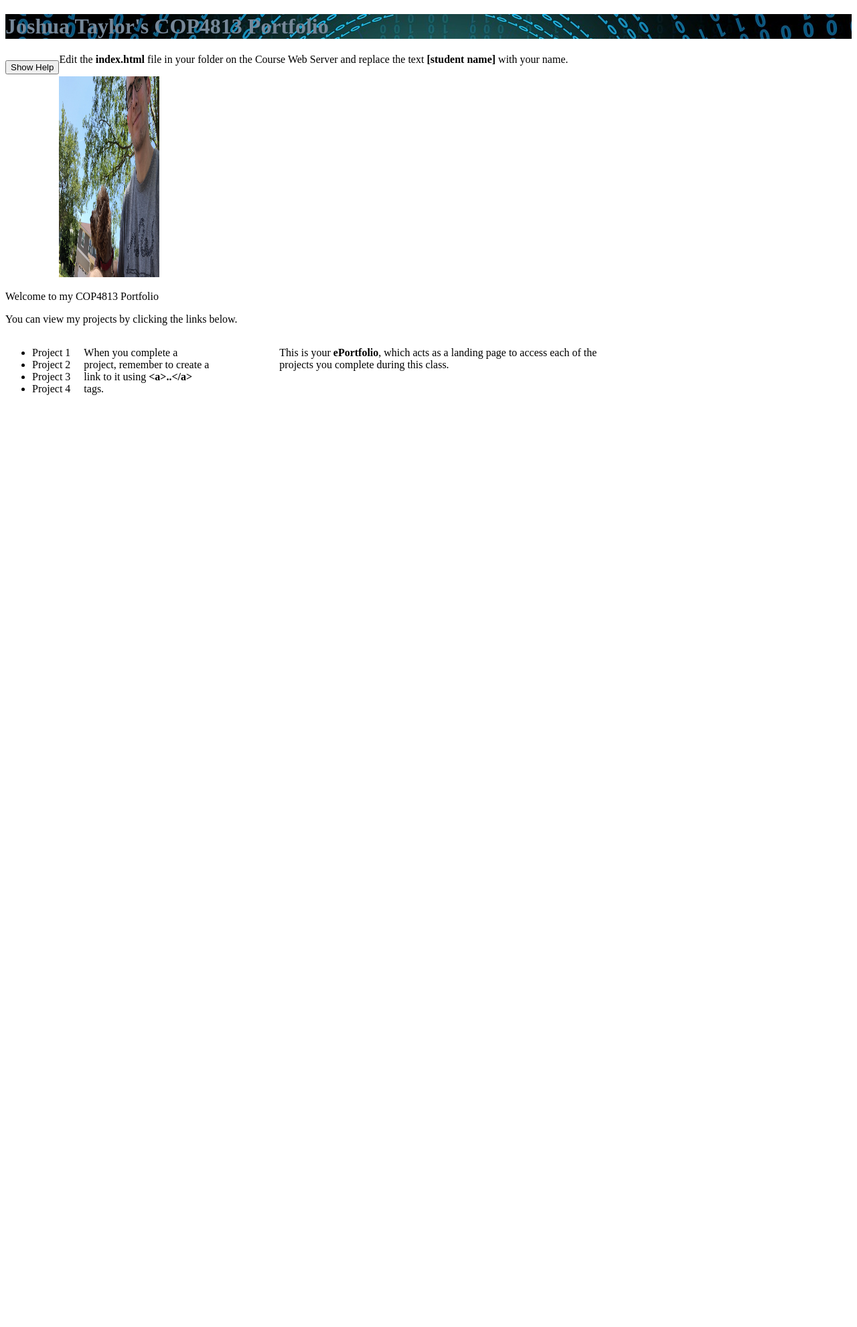
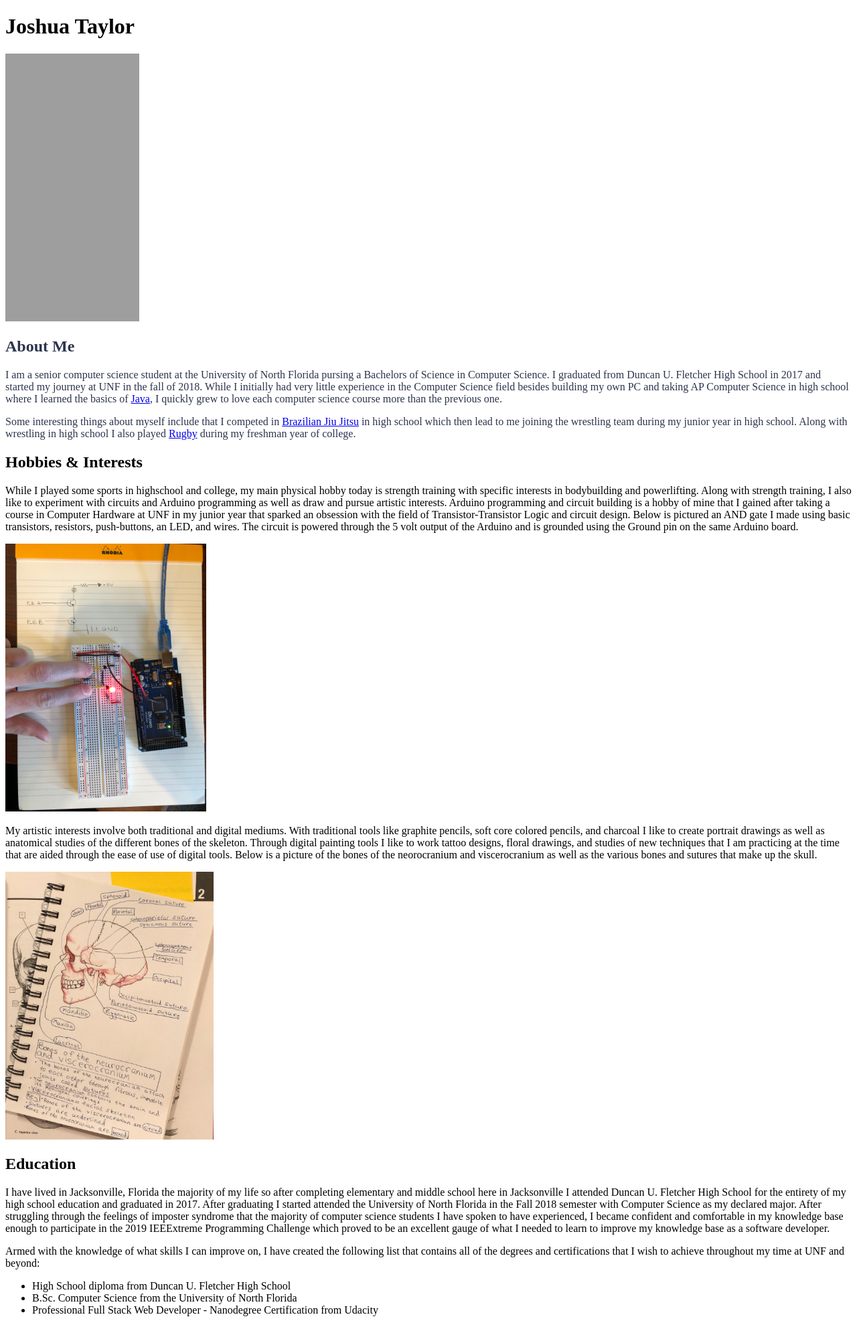
Before and after one commit to joshtaylora/cop4813, a PHP site: page /project1/index.html in a window 1280 px wide. Shown: the whole page at 67% size. Before the commit the page ends 590 px from the top, so only its background shows below. Run offline with PHP 8.4, Linux system fonts and the light colour scheme; grey boxes are pictures that could not be loaded.

Commit message:
commiting all files so new linux install can access work

```diff
--- a/public_html/css/mySite.css
+++ b/public_html/css/mySite.css
@@ -9,3 +9,13 @@
 ._main_header {
     color: #778899;
 }
+
+#about_me {
+    text-align:left;
+    color:#2C344D;
+
+}
+#hobby_text1 {
+}
+#hobby_text2 {
+}
--- a/public_html/index.html
+++ b/public_html/index.html
@@ -8,7 +8,7 @@
 		<div class="_main_header" style="background-image: url('./images/cop4813_header.jpg');">
 
 		<!-- Replace [student name] in the line below with your name -->
-        <span class="_main_header"><h1>Joshua Taylor's COP4813 Portfolio</h1></span>
+        <span class="_main_header">Joshua Taylor's COP4813 Portfolio</span>
 		<!-- Replace [student name] in the line above with your name -->
 
 		</div>
@@ -16,10 +16,6 @@
         </div>
 		<div class="_bubble-div"><p class="_bubble-top">
                 Edit the <strong>index.html</strong> file in your folder on the Course Web Server and replace the text <strong>[student name]</strong> with your name.</p>
-        </div>
-        <div>
-            <img src="./images/Josh.JPG" alt="Josh and his dog Triscuit" height="300" width="150">
-
         </div>
 		<div style="clear: left; ">
 			<p><span class="_body_text">Welcome to my COP4813 Portfolio</span></p>
--- /dev/null
+++ b/public_html/project1/index.html
@@ -0,0 +1,68 @@
+<!DOCTYPE html>
+<html>
+<head>
+    <title>Welcome to My Personal Webpage</title>
+    <link rel="stylesheet" type="text/css" href="../css/mySite.css">
+</head>
+<body class="project1_body">
+    <h1>Joshua Taylor</h1>
+    <img src="../images/Josh.png" alt="Joshua Taylor" height="400" width="200">
+    <div id="about_me">
+        <h2>About Me</h2>
+        <p>I am a senior computer science student at the University of North Florida pursing a Bachelors of Science in Computer Science.
+            I graduated from Duncan U. Fletcher High School in 2017 and started my journey at UNF in the fall of 2018.
+            While I initially had very little experience in the Computer Science field besides building my own PC and taking AP Computer
+            Science in high school where I learned the basics of
+            <a href="https://en.wikipedia.org/wiki/Java_(programming_language)" target="_blank">Java</a>,
+            I quickly grew to love each computer science course more than the previous one.
+        </p>
+        <p>Some interesting things about myself include that I competed in
+            <a href="https://en.wikipedia.org/wiki/Brazilian_jiu-jitsu" target="_blank">Brazilian Jiu Jitsu</a>
+            in high school which then lead to me joining the wrestling team during my junior year in high school.
+            Along with wrestling in high school I also played
+            <a href="https://en.wikipedia.org/wiki/Rugby_union" target="_blank">Rugby</a>
+            during my freshman year of college.
+        </p>
+    </div>
+    <div class="hobbies">
+        <h2>Hobbies & Interests</h2>
+        <div id="hobby_text1">
+            <p>While I played some sports in highschool and college, my main physical hobby today is strength training with specific interests in
+                bodybuilding and powerlifting. Along with strength training, I also like to experiment with circuits and Arduino programming as
+                well as draw and pursue artistic interests. Arduino programming and circuit building is a hobby of mine that I gained after taking
+                a course in Computer Hardware at UNF in my junior year that sparked an obsession with the field of Transistor-Transistor Logic and
+                circuit design. Below is pictured an AND gate I made using basic transistors, resistors, push-buttons, an LED, and wires. The circuit
+                is powered through the 5 volt output of the Arduino and is grounded using the Ground pin on the same Arduino board.
+            </p>
+        </div>
+        <img src="../images/andgate.jpg" alt="And Gate circuit using transistors powered using an Arduino" height="400">
+        <div id="hobby_text2">
+            <p>My artistic interests involve both traditional and digital mediums. With traditional tools like graphite pencils, soft core colored
+                pencils, and charcoal I like to create portrait drawings as well as anatomical studies of the different bones of the skeleton.
+                Through digital painting tools I like to work tattoo designs, floral drawings, and studies of new techniques that I am practicing at
+                the time that are aided through the ease of use of digital tools. Below is a picture of the bones of the neorocranium and viscerocranium
+                as well as the various bones and sutures that make up the skull.
+            </p>
+        </div>
+        <img src="../images/anatomy.jpg" alt="Drawing of the bones of the skull" height="400">
+    </div>
+    <div id="education">
+        <h2>Education</h2>
+        <p>I have lived in Jacksonville, Florida the majority of my life so after completing elementary and middle school here in Jacksonville I
+            attended Duncan U. Fletcher High School for the entirety of my high school education and graduated in 2017. After graduating I started
+            attended the University of North Florida in the Fall 2018 semester with Computer Science as my declared major. After struggling through
+            the feelings of imposter syndrome that the majority of computer science students I have spoken to have experienced, I became confident
+            and comfortable in my knowledge base enough to participate in the 2019 IEEExtreme Programming Challenge which proved to be an excellent
+            gauge of what I needed to learn to improve my knowledge base as a software developer.
+        </p>
+        <p> Armed with the knowledge of what skills I can improve on, I have created the following list that contains all of the degrees and
+            certifications that I wish to achieve throughout my time at UNF and beyond:
+        </p>
+        <ul>
+            <li>High School diploma from Duncan U. Fletcher High School</li>
+            <li>B.Sc. Computer Science from the University of North Florida</li>
+            <li>Professional Full Stack Web Developer - Nanodegree Certification from Udacity</li>
+        </ul>
+    </div>
+</body>
+</html>
```
Also changed, not shown: public_html/images/20200531_195044831_iOS.png (added), public_html/images/Josh.JPG (deleted), public_html/images/anatomy.jpg (added), public_html/images/andgate.jpg (added), public_html/images/skull.jpg (added), 4 other files.
